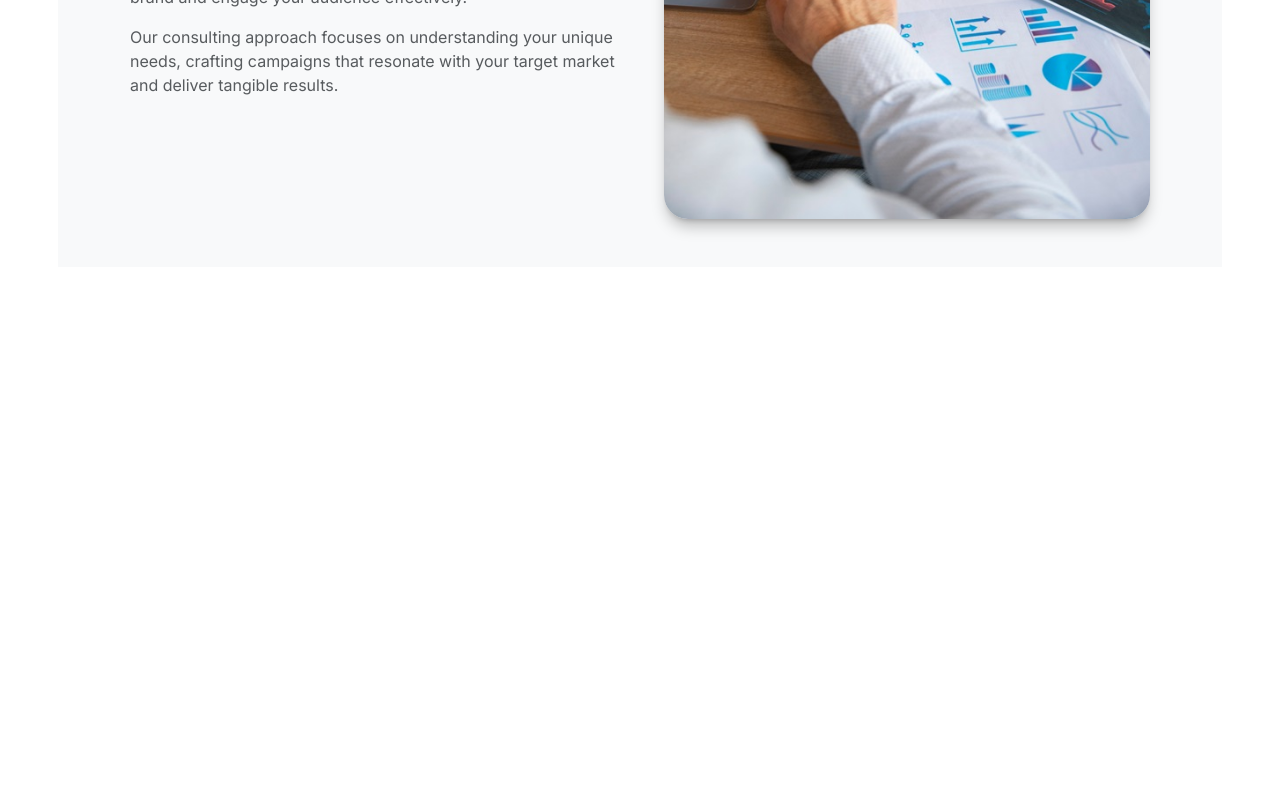
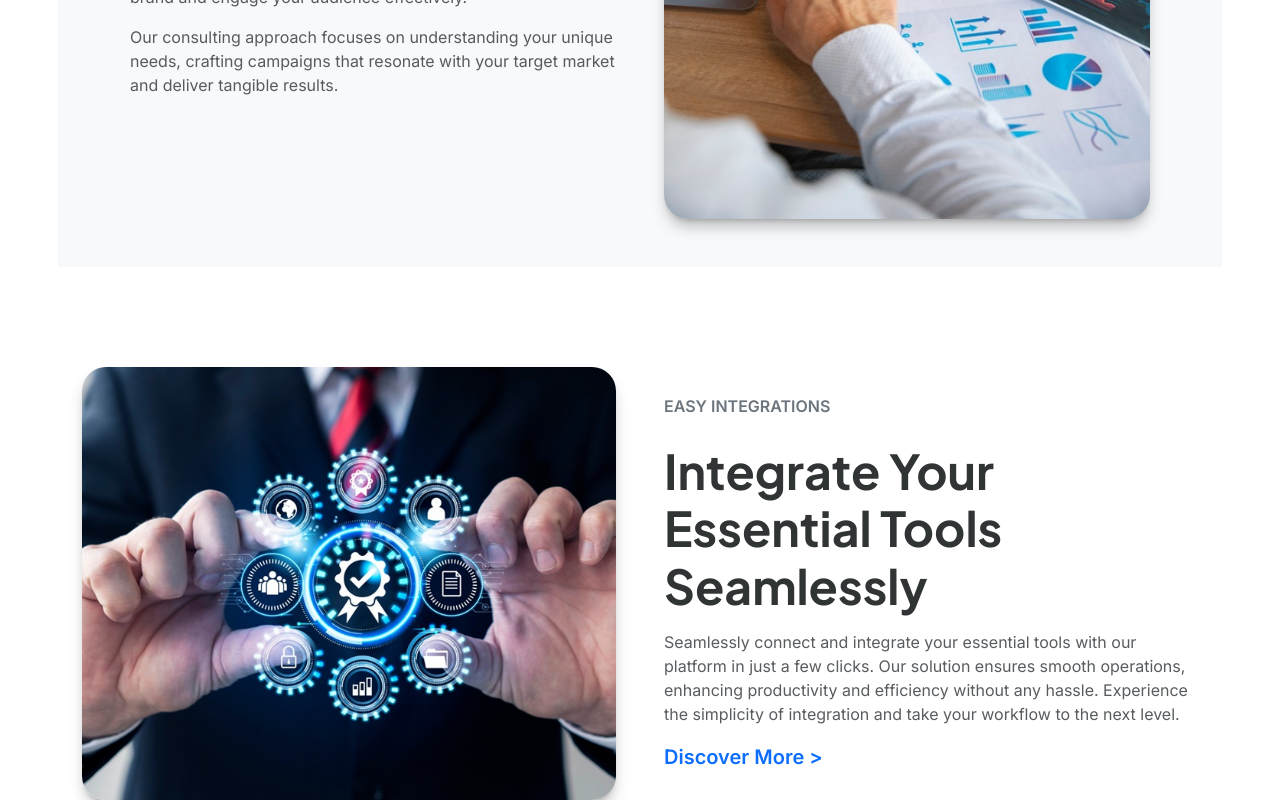
Before and after one commit to P666R/FinTech-Next.js, a Next.js app: page / in a window 1280 px wide. Shown: the part 9601-10401 px from the top of the page. Before the commit the page ends 9868 px from the top, so only its background shows below. Built offline with nearby package versions, Linux system fonts and the light colour scheme.

Commit message:
implemented features 14 & updated 13

```diff
--- a/src/app/page.jsx
+++ b/src/app/page.jsx
@@ -2,6 +2,7 @@ import FeaturesEight from '@/components/FeaturesEight';
 import FeaturesEleven from '@/components/FeaturesEleven';
 import FeaturesFive from '@/components/FeaturesFive';
 import FeaturesFour from '@/components/FeaturesFour';
+import FeaturesFourteen from '@/components/FeaturesFourteen';
 import FeaturesNine from '@/components/FeaturesNine';
 import FeaturesOne from '@/components/FeaturesOne';
 import FeaturesSeven from '@/components/FeaturesSeven';
@@ -36,6 +37,7 @@ export default function HomePage() {
       <hr className="divider" />
       <FeaturesTwelve />
       <FeaturesThirteen />
+      <FeaturesFourteen />
     </>
   );
 }
--- /dev/null
+++ b/src/components/FeaturesFourteen.jsx
@@ -0,0 +1,92 @@
+'use client';
+
+/* eslint-disable @next/next/no-img-element */
+import { useEffect } from 'react';
+import { useInView } from 'react-intersection-observer';
+
+function FeaturesFourteen() {
+  const { ref: refFeaturesFourteenImg, inView: inViewImg } = useInView({
+    triggerOnce: true,
+    threshold: 0.5,
+  });
+
+  const { ref: refFeaturesFourteenText, inView: inViewText } = useInView({
+    triggerOnce: true,
+    threshold: 0.5,
+  });
+
+  useEffect(() => {
+    const elements = [
+      {
+        inView: inViewImg,
+        selector: '.wow-featuresFourteen-img',
+        animation: 'animate__fadeInRight',
+      },
+      {
+        inView: inViewText,
+        selector: '.wow-featuresFourteen-text',
+        animation: 'animate__fadeInLeft',
+      },
+    ];
+
+    elements.forEach(({ inView, selector, animation }) => {
+      if (inView) {
+        const element = document.querySelector(selector);
+        if (element) {
+          element.classList.add('animate__animated', animation);
+        }
+      }
+    });
+  }, [inViewText, inViewImg]);
+
+  return (
+    <section className="features14 pt-100">
+      <div className="container">
+        <div className="row d-flex align-items-center gx-md-5">
+          {/* Image Block  */}
+          <div className="col-md-6">
+            <div
+              className="features14-img-container wow-featuresFourteen-img"
+              ref={refFeaturesFourteenImg}
+            >
+              <img
+                src="images/feats-discover.jpg"
+                alt="feats-discover"
+                className="img-fluid mb-6 mb-md-0 custom-shadow-lg"
+              />
+            </div>
+          </div>
+          {/* Text Block  */}
+          <div className="col-md-6">
+            <div
+              className="features14-text-container wow-featuresFourteen-text"
+              ref={refFeaturesFourteenText}
+            >
+              <span className="text-uppercase fw-semibold d-inline-block mb-4">
+                Easy Integrations
+              </span>
+              <h2 className="display-5 fw-bold mb-3">
+                Integrate Your Essential Tools Seamlessly
+              </h2>
+              <p className="text-muted">
+                Seamlessly connect and integrate your essential tools with our
+                platform in just a few clicks. Our solution ensures smooth
+                operations, enhancing productivity and efficiency without any
+                hassle. Experience the simplicity of integration and take your
+                workflow to the next level.
+              </p>
+              <a
+                href="#"
+                className="fs-5 fw-semibold link-underline link-underline-opacity-0"
+              >
+                Discover More <span>&gt;</span>
+              </a>
+            </div>
+          </div>
+        </div>
+      </div>
+    </section>
+  );
+}
+
+export default FeaturesFourteen;
--- a/src/components/FeaturesThirteen.jsx
+++ b/src/components/FeaturesThirteen.jsx
@@ -40,27 +40,27 @@ function FeaturesThirteen() {
   }, [inViewText, inViewImg]);
 
   return (
-    <section class="features13 pt-100">
-      <div class="container">
-        <div class="row d-flex align-items-center bg-light p-5 gx-md-5">
+    <section className="features13 pt-100">
+      <div className="container">
+        <div className="row d-flex align-items-center bg-light p-5 gx-md-5">
           {/* Text Block  */}
-          <div class="col-md-6 order-last order-md-2">
+          <div className="col-md-6 order-last order-md-2">
             <div
-              class="features13-text-container wow-featuresThirteen-text"
+              className="features13-text-container wow-featuresThirteen-text"
               ref={refFeaturesThirteenText}
             >
-              <span class="text-uppercase fw-semibold d-inline-block mb-4">
+              <span className="text-uppercase fw-semibold d-inline-block mb-4">
                 Strategy & Consulting
               </span>
-              <h2 class="display-6 fw-bold mb-3">
+              <h2 className="display-6 fw-bold mb-3">
                 Effective Digital Marketing Results
               </h2>
-              <p class="text-muted">
+              <p className="text-muted">
                 Implementing strategies that drive measurable outcomes and
                 growth, our tailored digital marketing solutions elevate your
                 brand and engage your audience effectively.
               </p>
-              <p class="text-muted">
+              <p className="text-muted">
                 Our consulting approach focuses on understanding your unique
                 needs, crafting campaigns that resonate with your target market
                 and deliver tangible results.
@@ -68,15 +68,15 @@ function FeaturesThirteen() {
             </div>
           </div>
           {/* Image Block  */}
-          <div class="col-md-6 order-first order-md-2">
+          <div className="col-md-6 order-first order-md-2">
             <div
-              class="features13-img-container wow-featuresThirteen-img"
+              className="features13-img-container wow-featuresThirteen-img"
               ref={refFeaturesThirteenImg}
             >
               <img
                 src="images/feats-marketing.jpg"
                 alt="feats-marketing"
-                class="img-fluid mb-6 mb-md-0 custom-shadow-lg"
+                className="img-fluid mb-6 mb-md-0 custom-shadow-lg"
               />
             </div>
           </div>
```
